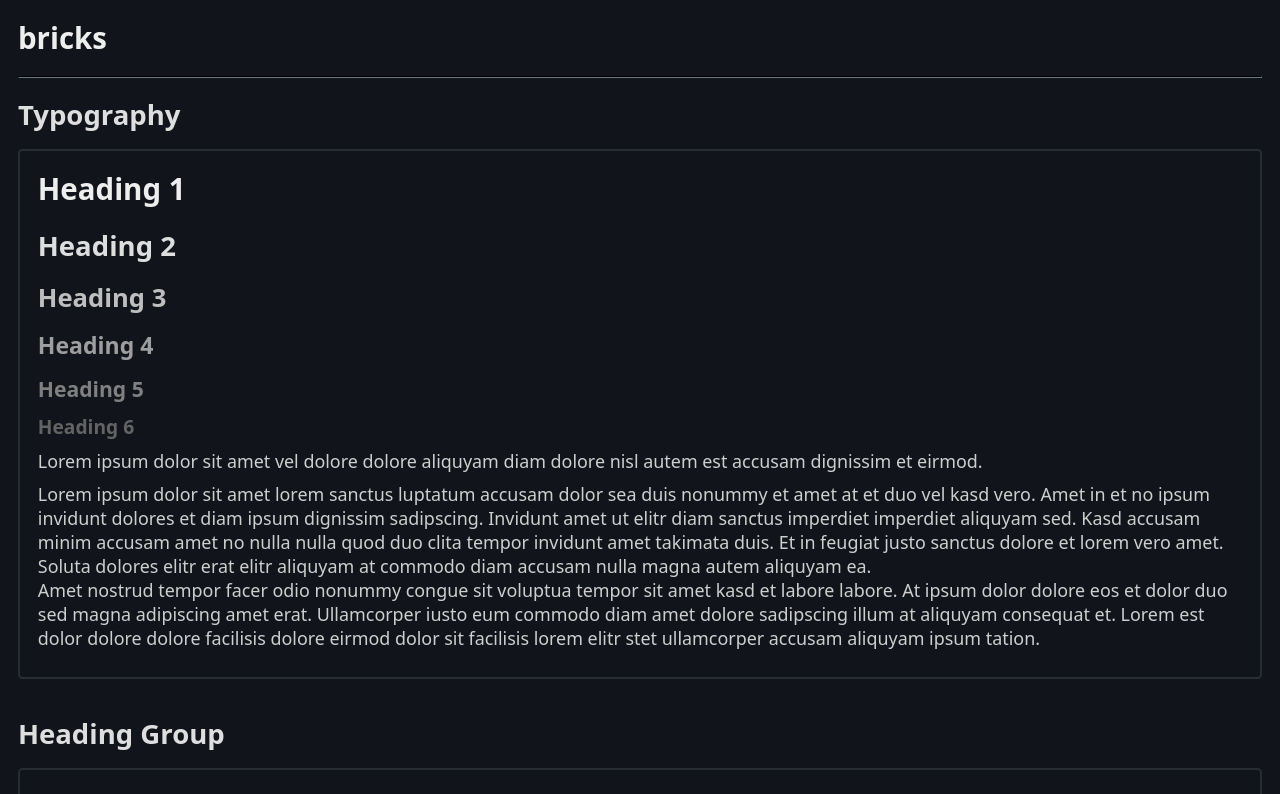
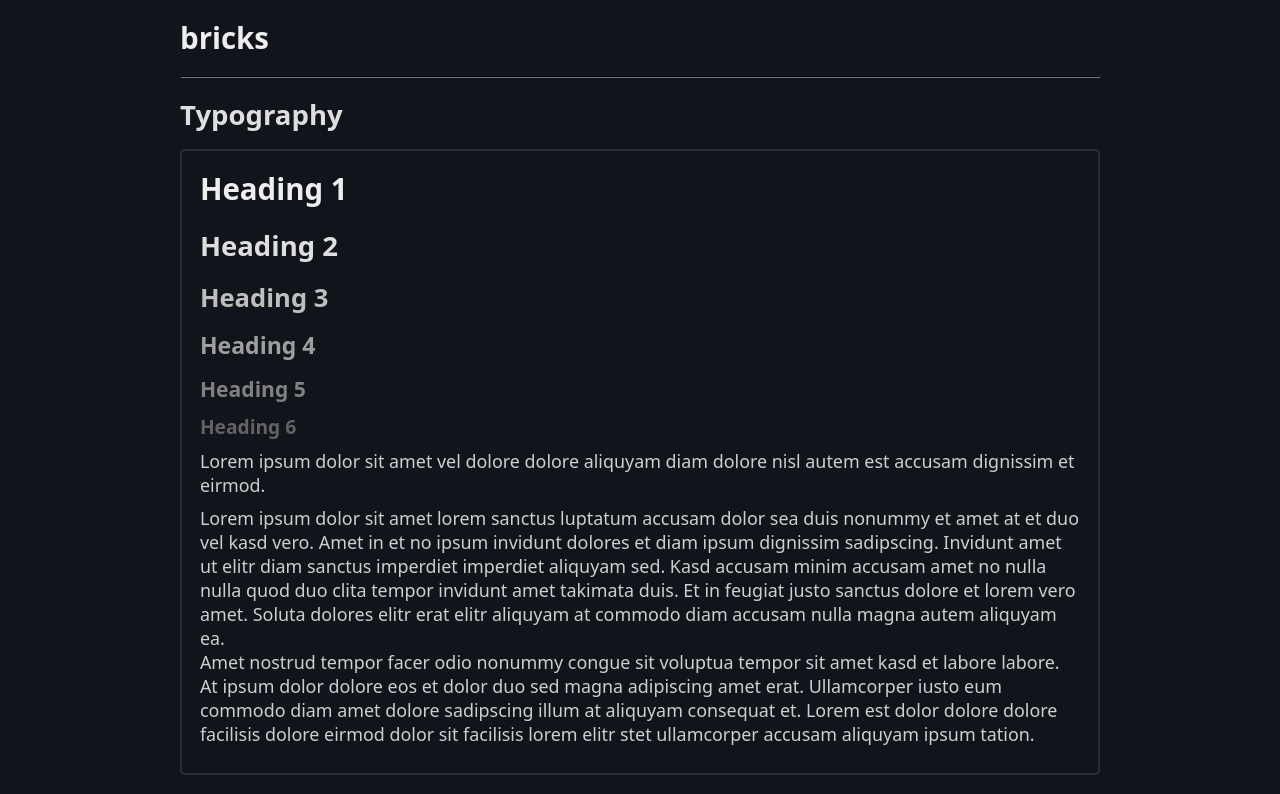
Before and after one commit to Sammy-T/spout, a Svelte app: page / in a window 1280 px wide. Shown: the top 794 px of the page. Built offline with nearby package versions, Linux system fonts and the light colour scheme.

Commit message:
Center page

```diff
--- a/src/App.svelte
+++ b/src/App.svelte
@@ -96,7 +96,9 @@
 
 <style>
     main {
+        width: min(920px, 100%);
         padding: 1rem;
+        margin: auto;
     }
 
     section {
```
